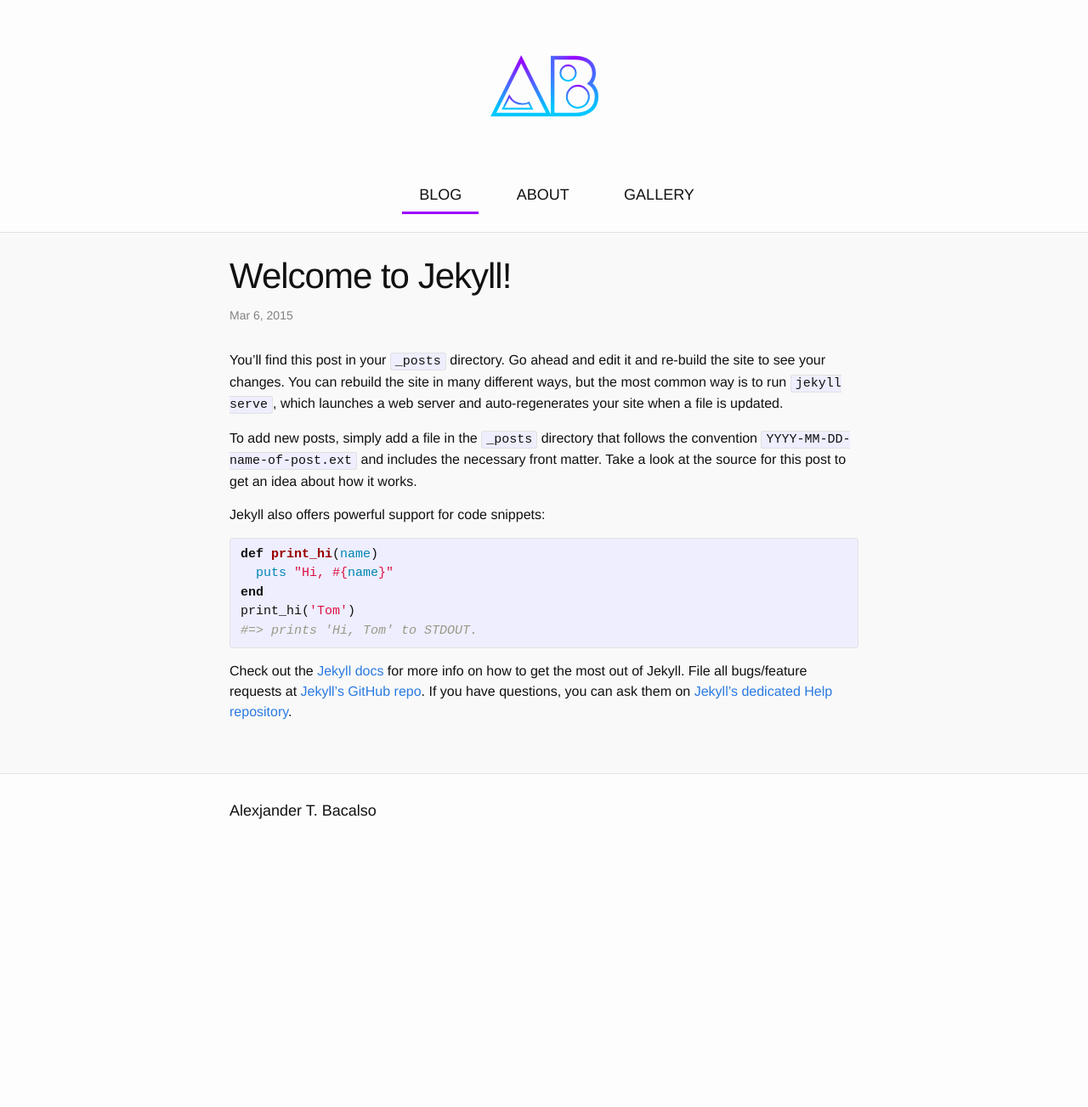
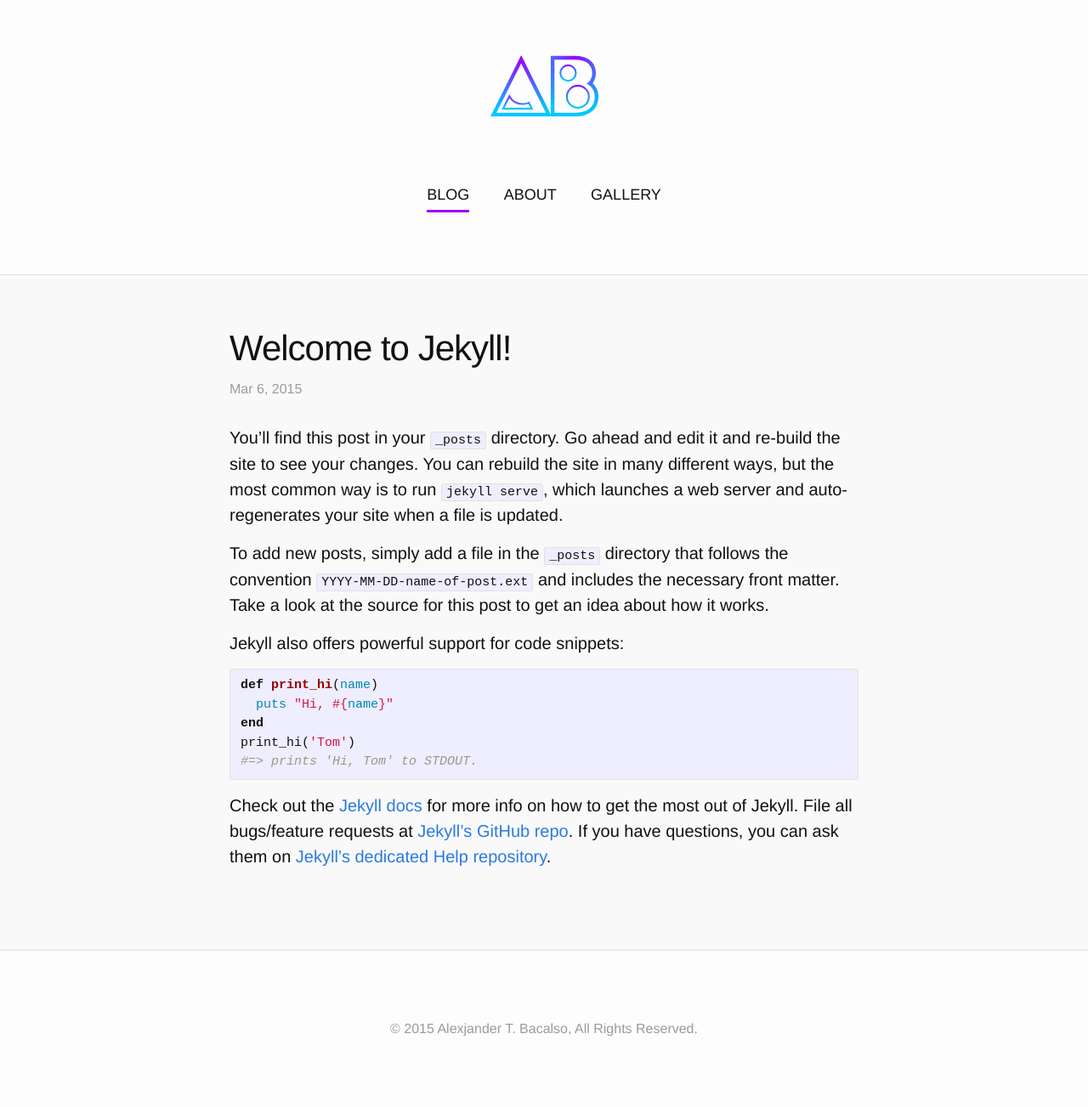
Before and after one commit to XanderDwyl/xanderdwyl.github.io, a Jekyll site: the page built from _posts/2015-03-06-welcome-to-jekyll.md, in a window 1280 px wide. Shown: the whole page at 85% size. Built offline with Jekyll 4.4.1, drawn with Linux system fonts in a browser that asks for light colours; before the commit the page ends 1013 px from its top, so only the background shows below that.

Commit message:
re-skin page ver.2

```diff
--- a/_config.yml
+++ b/_config.yml
@@ -6,6 +6,7 @@
 baseurl     : "" # the subpath of your site, e.g. /blog/
 url         : http://localhost:4000
 author      : Alexjander T. Bacalso
+permalink   : /:title
 
 # Site owner
 owner:
--- a/_includes/footer.html
+++ b/_includes/footer.html
@@ -1,9 +1,3 @@
 <footer class="site-footer">
-
-  <div class="wrapper">
-
-    <h2 class="footer-heading">{{ site.author }}</h2>
-
-  </div>
-
+  <p><h2 class="post-meta">&copy; 2015 {{ site.author }}, All Rights Reserved.</h2></p>
 </footer>
--- a/_sass/_base.scss
+++ b/_sass/_base.scss
@@ -90,7 +90,7 @@
  */
 a {
     color: $brand-color;
-    text-decoration: none;
+    text-decoration: none !important;
 
     &:visited {
         color: darken($brand-color, 15%);
--- a/_sass/_layout.scss
+++ b/_sass/_layout.scss
@@ -38,16 +38,18 @@
     .nav-menu {
         list-style : none;
         text-align : center;
+        margin     : 0 0 65px 0;
 
         li {
             display : inline-block;
             padding : 0 10px;
 
             a {
-                padding         : 5px 20px 10px;
-                text-decoration : none;
-                text-transform  : uppercase;
-                font-size       : 18px;
+                padding: 5px 0 8px;
+                text-decoration: none;
+                text-transform: uppercase;
+                font-size: 18px;
+                margin: 0 8px;
             }
 
             a.active, a:hover {
@@ -119,8 +121,9 @@
  * Site footer
  */
 .site-footer {
-    border-top: 1px solid $grey-color-light;
-    padding: $spacing-unit 0;
+    border-top : 1px solid $grey-color-light;
+    padding    : 65px 0;
+    text-align : center;
 }
 
 .footer-heading {
@@ -189,7 +192,7 @@
  * Page content
  */
 .page-content {
-    padding    : $spacing-unit 0;
+    padding    : 65px 0;
     background : #f9f9f9;
 }
 
@@ -202,18 +205,44 @@
     list-style: none;
 
     > li {
-        margin-bottom: $spacing-unit;
+        margin-bottom : $spacing-unit;
+        text-align    : center;
+
+        h2 {
+            font-weight : bold;
+            font-size   : 36px;
+        }
+        p {
+            padding : 10px 0;
+        }
+        .post-excerpt {
+            font-size : 20px;
+            color     : #4a4a4a;
+        }
     }
 }
 
 .post-meta {
-    font-size: $small-font-size;
-    color: $grey-color;
+    font-size : 16px;
+    color     : #9b9b9b;
+    padding   : 0;
+    margin    : 0;
 }
 
 .post-link {
-    display: block;
-    font-size: 24px;
+    padding       : 8px 28px;
+    border-radius : 40px;
+    border        : 1px solid #9013fe;
+    font-size     : 14px;
+    color         : #9013fea;
+
+    &:visited {
+        color : #9013fe;
+    }
+    &:hover {
+        background-color : #9013fe;
+        color            : #ffffff;
+    }
 }
 
 
@@ -261,4 +290,7 @@
             font-size: 18px;
         }
     }
+    p {
+        font-size : 20px;
+    }
 }
```
Also changed, not shown: index.html (+4 -4 lines), 7 other files.
